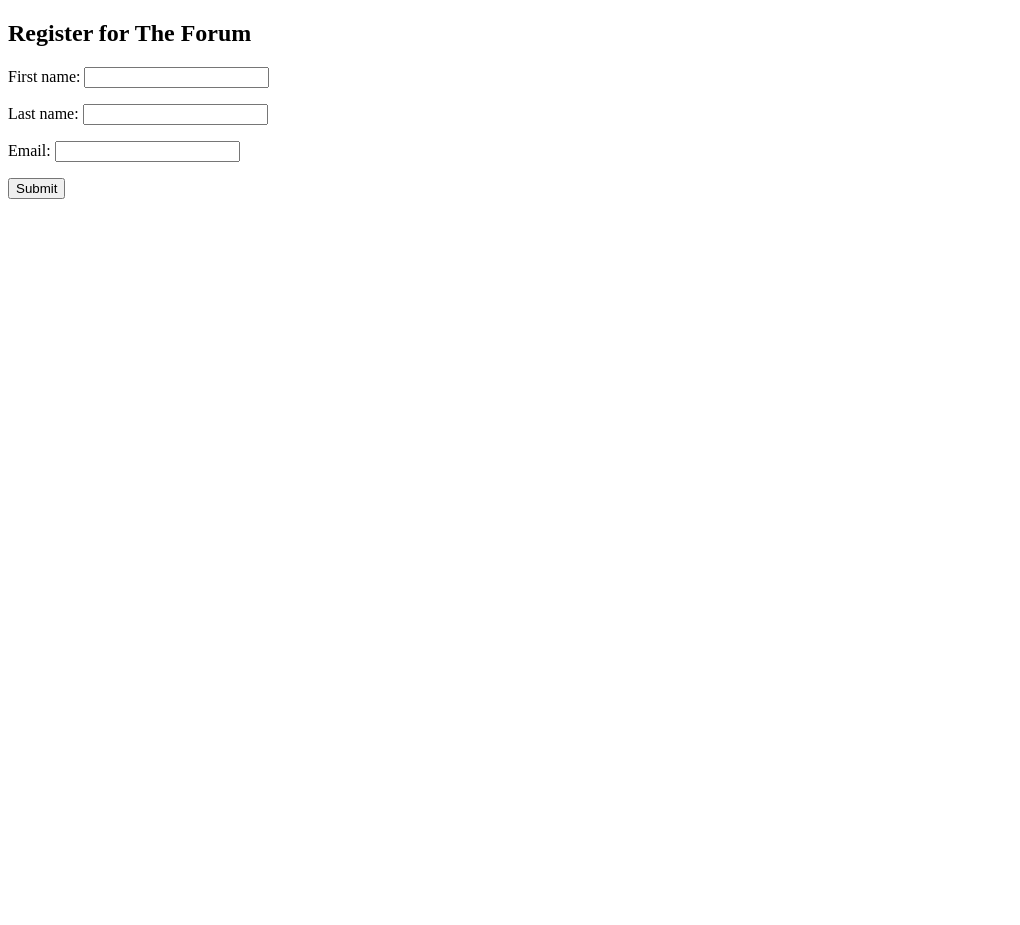
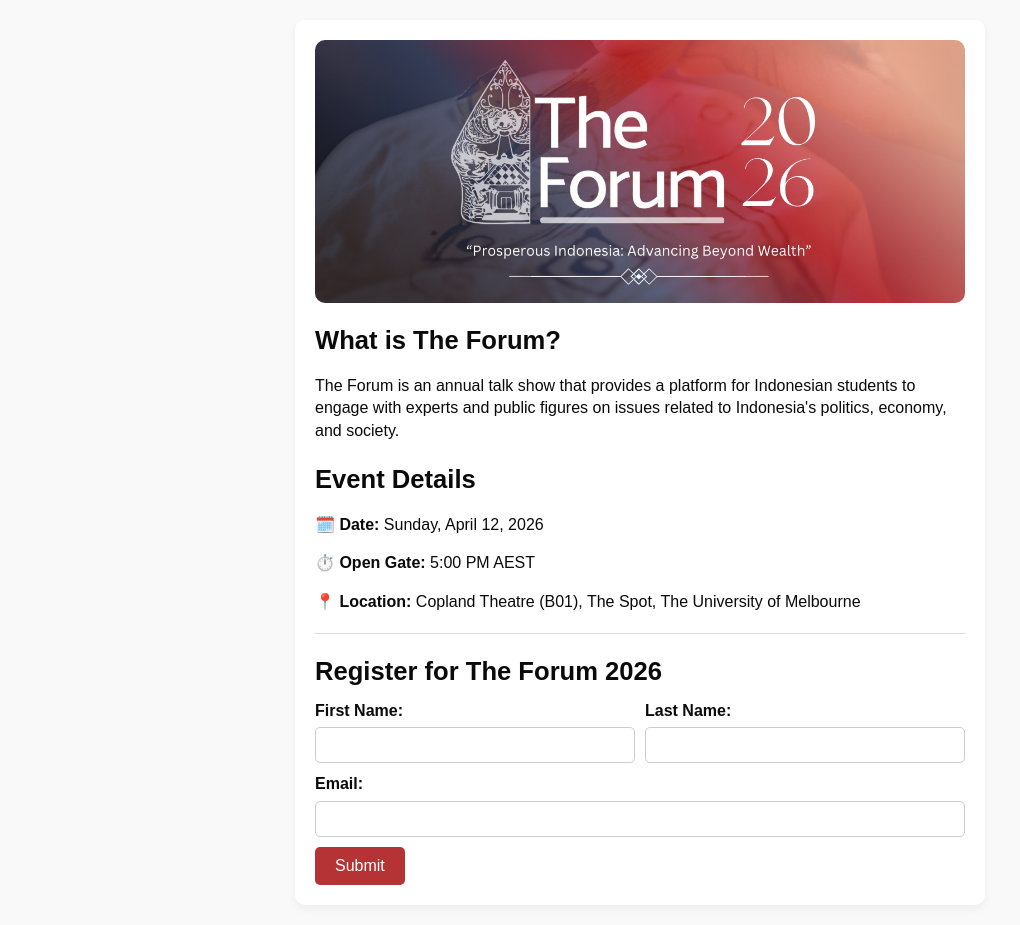
Before and after one commit to aureliatann/theforum, a Django app: page /register/ in a window 1280 px wide. Shown: the whole page, without its empty margins (0-1020 px from the left). Before the commit the page ends 199 px from the top, so only its background shows below. Run offline with Django 5.2, Linux system fonts and the light colour scheme.

Commit message:
add css styling

```diff
--- /dev/null
+++ b/attendees/static/attendees/css/style.css
@@ -0,0 +1,124 @@
+/* General Page Styles */
+body {
+    font-family: Arial, sans-serif;
+    line-height: 1.4;      /* tighter line spacing */
+    margin: 0;
+    padding: 0;
+    background-color: #f9f9f9;
+    color: #0a0a0a;        /* very dark blue/almost black */
+}
+
+/* Container */
+.container {
+    max-width: 650px;       /* slightly thinner */
+    margin: 20px auto;      /* center horizontally */
+    padding: 20px;
+    background-color: #fff;
+    box-shadow: 0 4px 10px rgba(0,0,0,0.05);
+    border-radius: 10px;
+}
+
+/* Banner inside container */
+.banner {
+    width: 100%;
+    margin-bottom: 15px;   /* tighter spacing */
+}
+
+.banner-img {
+    width: 100%;
+    height: auto;
+    display: block;
+    border-radius: 10px;
+    object-fit: cover;
+}
+
+/* Headings */
+h2 {
+    color: #0a0a0a;
+    margin-top: 20px;
+    margin-bottom: 10px;
+    font-size: 1.6rem;
+}
+
+/* Paragraphs */
+p {
+    margin-bottom: 10px;   /* tighter spacing */
+    font-size: 1rem;
+    color: #0a0a0a;
+}
+
+/* Horizontal line */
+hr {
+    margin: 20px 0;
+    border: none;
+    border-top: 1px solid #ddd;
+}
+
+/* Form Styles */
+form label {
+    font-weight: bold;
+    display: block;
+    margin-bottom: 5px;
+}
+
+/* Form row for first + last name */
+.form-row {
+    display: flex;
+    gap: 10px;
+    margin-bottom: 10px;
+}
+
+.form-row > div {
+    flex: 1;             /* make each half width */
+}
+
+/* Form inputs */
+form input[type="text"],
+form input[type="email"] {
+    width: 100%;
+    padding: 8px;         /* smaller padding */
+    border: 1px solid #ccc;
+    border-radius: 5px;
+    box-sizing: border-box;
+    font-size: 1rem;
+}
+
+/* Submit Button */
+.submit-btn {
+    background-color: #b53335; /* accent red */
+    color: #fff;
+    border: none;
+    padding: 10px 20px;
+    font-size: 1rem;
+    border-radius: 5px;
+    cursor: pointer;
+    margin-top: 10px;
+    transition: background-color 0.3s ease;
+}
+
+.submit-btn:hover {
+    background-color: #8a2629;
+}
+
+/* Emoji styling */
+p strong {
+    display: inline-flex;
+    align-items: center;
+    gap: 5px;
+}
+
+/* Responsive */
+@media (max-width: 600px) {
+    .container {
+        padding: 15px;
+        margin: 15px;
+    }
+
+    h2 {
+        font-size: 1.4rem;
+    }
+
+    .form-row {
+        flex-direction: column; /* stack first/last name on mobile */
+    }
+}
--- a/attendees/templates/register.html
+++ b/attendees/templates/register.html
@@ -1,16 +1,54 @@
+{% load static %}
 <!DOCTYPE html>
-<html>
+<html lang="en">
 <head>
+    <meta charset="UTF-8">
     <title>Register for The Forum</title>
+    <link rel="stylesheet" href="{% static 'attendees/css/style.css' %}">
 </head>
 <body>
-    <h2>Register for The Forum</h2>
 
-    <!-- form where users enter name and email -->
-    <form method="POST">
-        {% csrf_token %} <!-- security token to protect against attacks (django requires this in POST form) -->
-        {{ form.as_p }}  <!-- renders django form as HTML paragraphs -->
-        <button type="submit">Submit</button>   <!-- submit button, sends form to server when clicked -->
-    </form>
+    <!-- Container (includes banner) -->
+    <div class="container">
+
+        <!-- Banner -->
+        <div class="banner">
+            <img src="{% static 'attendees/images/banner.jpeg' %}" alt="The Forum 2026" class="banner-img">
+        </div>
+
+        <!-- Event Info -->
+        <h2>What is The Forum?</h2>
+        <p>The Forum is an annual talk show that provides a platform for Indonesian students to engage with experts and public figures on issues related to Indonesia's politics, economy, and society.</p>
+
+        <h2>Event Details</h2>
+        <p><strong>🗓️ Date:</strong> Sunday, April 12, 2026</p>
+        <p><strong>⏱️ Open Gate:</strong> 5:00 PM AEST</p>
+        <p><strong>📍 Location:</strong> Copland Theatre (B01), The Spot, The University of Melbourne</p>
+
+        <hr>
+
+        <!-- Registration Form -->
+        <h2>Register for The Forum 2026</h2>
+        <form method="POST">
+            {% csrf_token %}
+
+            <div class="form-row">
+                <div>
+                    <label for="{{ form.first_name.id_for_label }}">First Name:</label>
+                    {{ form.first_name }}
+                </div>
+                <div>
+                    <label for="{{ form.last_name.id_for_label }}">Last Name:</label>
+                    {{ form.last_name }}
+                </div>
+            </div>
+
+            <label for="{{ form.email.id_for_label }}">Email:</label>
+            {{ form.email }}
+
+            <button type="submit" class="submit-btn">Submit</button>
+        </form>
+    </div> <!-- End container -->
+
 </body>
 </html>
```
Also changed, not shown: attendees/static/attendees/images/banner.jpeg (added).
